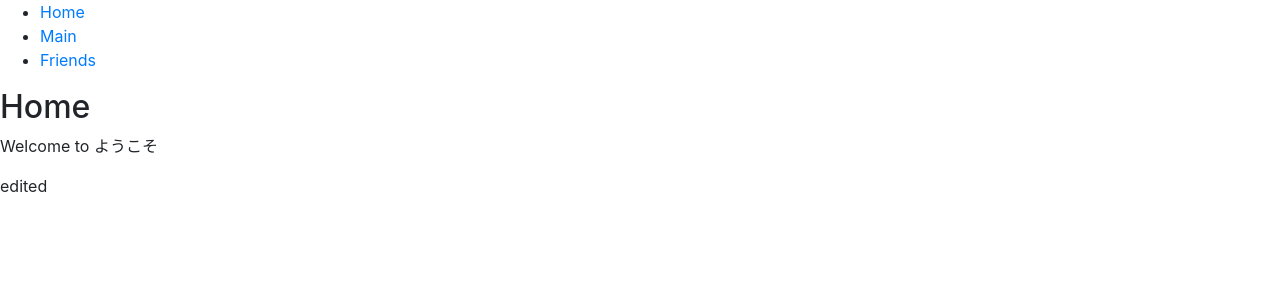
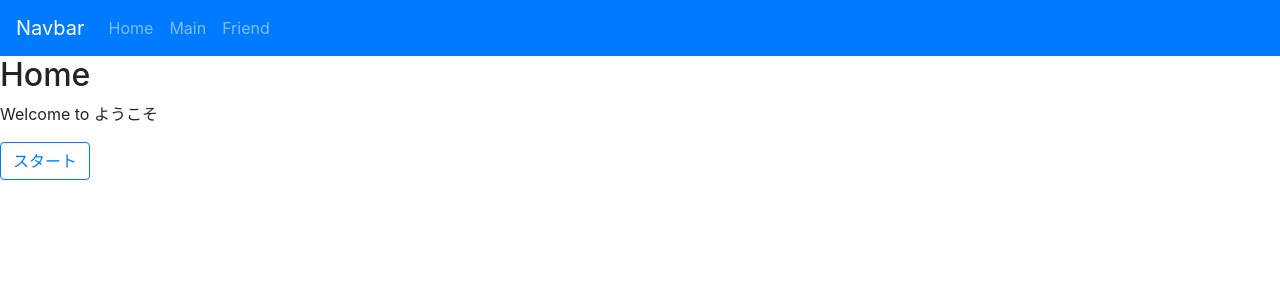
Before and after one commit to HMtsumura/flash-calculation, a React (Create React App) app in the folder sample-project/: page / in a window 1280 px wide. Shown: the top 300 px of the page. Built offline with nearby package versions, Linux system fonts and the light colour scheme.

Commit message:
edited buttons navbars

```diff
--- a/sample-project/src/App.js
+++ b/sample-project/src/App.js
@@ -1,11 +1,13 @@
 import React from 'react';
-import { BrowserRouter, Route, Link, RouteComponentProps } from 'react-router-dom';
-import logo from './logo.svg';
+import { BrowserRouter, Route } from 'react-router-dom';
+// import logo from './logo.svg';
 import './App.css';
-import Layout from "./components/Layout"
+// import Layout from "./components/Layout"
 import Main from "./components/Main"
-import Question from "./components/Question"
-import RangeSlider from 'react-bootstrap-range-slider';
+// import Question from "./components/Question"
+import 'react-bootstrap-range-slider/dist/react-bootstrap-range-slider.css';
+import 'bootstrap/dist/css/bootstrap.min.css';
+import { Nav, Navbar, Button } from 'react-bootstrap';
 
 function App() {
   const [ value, setValue ] = React.useState(50);
@@ -18,11 +20,19 @@ function App() {
           value={value}
           onChange={e => setValue(Number(e.target.value))}
         /> */}
-        <ul>
+        <Navbar bg="primary" variant="dark">
+          <Navbar.Brand href="/">Navbar</Navbar.Brand>
+          <Nav className="mr-auto">
+            <Nav.Link href="/">Home</Nav.Link>
+            <Nav.Link href="/main">Main</Nav.Link>
+            <Nav.Link href="/friends">Friend</Nav.Link>
+          </Nav>
+        </Navbar>
+        {/* <ul>
           <li><Link to='/'>Home</Link></li>
           <li><Link to='/main'>Main</Link></li>
           <li><Link to='/friends'>Friends</Link></li>
-        </ul>
+        </ul> */}
         <Route exact path='/' component={Home} />
         <Route path='/main'
           render= {() => <Main value={value}/>}/>
@@ -36,15 +46,17 @@ const Home = () => (
   <div>
     <h2>Home</h2>
     <p>Welcome to ようこそ</p>
-    <p>edited</p>
+    <Button variant="outline-primary" color="primary">
+          スタート
+    </Button>
   </div>
 )
-const About = () => (
-  <div>
-    <h2>About</h2>
-    <p>フレンズに投票するページです</p>
-  </div>
-)
+// const About = () => (
+//   <div>
+//     <h2>About</h2>
+//     <p>フレンズに投票するページです</p>
+//   </div>
+// )
 
 const Friends = () => (
   <div>
--- a/sample-project/src/components/Main.js
+++ b/sample-project/src/components/Main.js
@@ -1,7 +1,7 @@
 import React from "react";
 import AnswerCheck from "./AnswerCheck";
 import Question from "./Question";
-import { BrowserRouter, Route, Link, RouteComponentProps } from 'react-router-dom';
+import { BrowserRouter, Route } from 'react-router-dom';
 import RangeSlider from 'react-bootstrap-range-slider';
 import 'react-bootstrap-range-slider/dist/react-bootstrap-range-slider.css';
 import 'bootstrap/dist/css/bootstrap.min.css';
```
